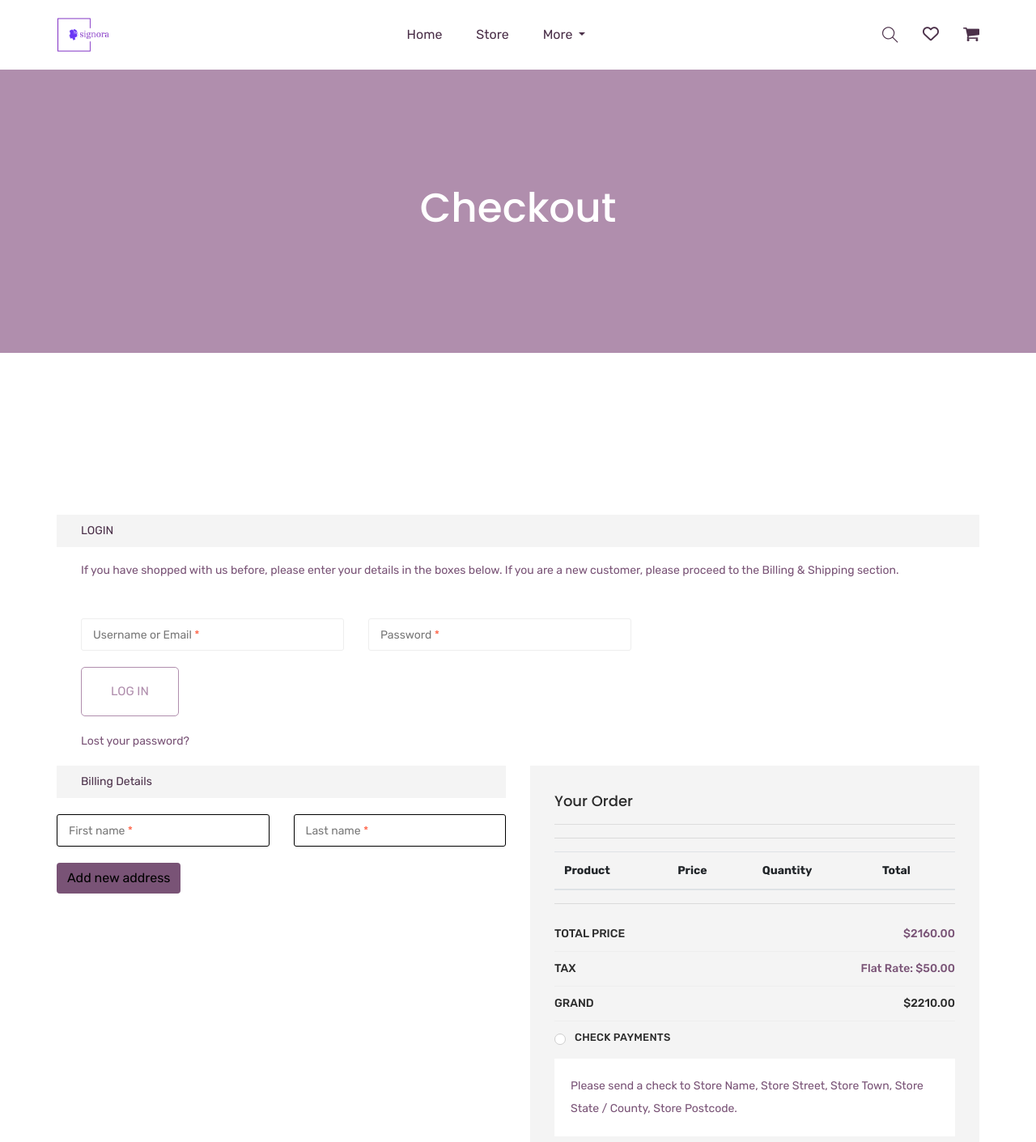
After one commit to Sonalisurvee/Ecommerce_Website, a Django app: page /cart/checkout/ in a window 1280 px wide. The commit adds this page. Shown: the top 1411 px of the page at 81% size. Run offline with Django 4.2, Linux system fonts and the light colour scheme; tables that the repository leaves empty hold one stand-in row (values such as "Sample post"); lists and menus that the app fills with data are empty; some libraries are stand-ins or nearby versions.

Commit message:
my first commit

```diff
--- a/account/views.py
+++ b/account/views.py
@@ -117,7 +117,7 @@ def signup(request):
 
 @login_required(login_url='/login')
 def view_address(request):
-     addresses = Address.objects.filter(customer=request.user)
+     addresses = Address.objects.filter(customer=request.userr)
      # print(addresses)
      context = {
           'addresses': addresses,
--- a/cart/urls.py
+++ b/cart/urls.py
@@ -9,4 +9,6 @@ urlpatterns = [
     path('remove_cart/<int:product_id>/', views.remove_cart, name='remove_cart'),
     path('remove_cartitem/<int:product_id>/', views.remove_cartitem, name='remove_cartitem'),
 
+    path('checkout/', views.checkout, name='checkout'),
+
 ]
--- a/cart/views.py
+++ b/cart/views.py
@@ -15,25 +15,35 @@ def _cart_id(request):
     return cart
 
 
+#this cart id fun is created just assign our cart the session id ,wen log in there session id will be created and every userhas its own unqiue
+# session id so every user will have its own cart so no one can have our cart items ,privacy will be maintained.
+
+
 
 def add_cart(request,product_id):
     product = Product.objects.get(id=product_id)
+
+# thus try block is created just to chech wethere cart is ther or not ,once cart is created we are able to add produtc to it
+
     try:
         cart = Cart.objects.get(cart_id=_cart_id(request))
-        #it will match the cart id with the session id to get the cart
+        # cart_id=_cart_id(request),means it will assign cart id as with the session id or key and if cart does not exsit it will go y-to except condi
+        #it will match the cart id with the session id to get the cart,lile if we dint add any product in the cart the cart will be emoty ryt
+        # so we nend to check whether that cart exists or not so we gave try and except here.
+
     except Cart.DoesNotExist: #wat if cart does not exist
         cart = Cart.objects.create( #if not exist it will create one cart
             cart_id=_cart_id(request)
         )
     cart.save()
 
-    # to add product in cart
+    # this try block is created to add products in cart
 
     try:
         cart_item = Cartitem.objects.get(product=product,cart=cart)
         cart_item.quantity+=1 #incrementing the quantity of prodiuct presnet in the cart
         cart_item.save()
-    except Cartitem.DoesNotExist:#if cart does not have any product thn create one
+    except Cartitem.DoesNotExist:#if cart does not have any product then create one
         cart_item = Cartitem.objects.create(
             product=product,
             quantity=1,#as there is no product in cart quantity will be 1 as it is the first product in cart
@@ -71,8 +81,9 @@ def remove_cartitem(request,product_id):
 
 def cart(request, total=0,quantity=0,cart_items=None):
     try:
-        cart = Cart.objects.get(cart_id=_cart_id(request))#it will match the cart id with the session id t get the cart
-        cart_items = Cartitem.objects.filter(cart=cart,is_active=True)
+        cart = Cart.objects.get(cart_id=_cart_id(request))#it will match the cart id with the session id to get the cart
+        cart_items = Cartitem.objects.filter(cart=cart,is_active=True)# is_axtive used to indicate whether a user account is active or not.
+
         for cart_item in cart_items:
             total += (cart_item.product.price * cart_item.quantity)
             quantity += cart_item.quantity
@@ -84,3 +95,27 @@ def cart(request, total=0,quantity=0,cart_items=None):
         'cart_items':cart_items,
     }
     return render(request, 'cart/cart.html',context)
+
+
+
+
+# -----------------------------------Carts --------------------------------
+
+
+
+def checkout(request,total=0,quantity=0,cart_items=None):
+    try:
+        cart = Cart.objects.get(cart_id=_cart_id(request))#it will match the cart id with the session id to get the cart
+        cart_items = Cartitem.objects.filter(cart=cart,is_active=True)# is_axtive used to indicate whether a user account is active or not.
+
+        for cart_item in cart_items:
+            total += (cart_item.product.price * cart_item.quantity)
+            quantity += cart_item.quantity
+    except ObjectDoesNotExist:
+        pass
+    context = {
+        'total':total,
+        'quantity':quantity,
+        'cart_items':cart_items,
+    }
+    return render(request,'cart/checkout.html',context)
--- a/template/cart/cart.html
+++ b/template/cart/cart.html
@@ -86,7 +86,7 @@
                 </table>
                 <div class="checkout_btn_inner float-right">
                     <a class="btn_1" href="#">Continue Shopping</a>
-                    <a class="btn_1 checkout_btn_1" href="#">Proceed to checkout</a>
+                    <a class="btn_1 checkout_btn_1" href="{% url 'checkout' %}">Proceed to checkout</a>
                 </div>
             </div>
         </div>
--- /dev/null
+++ b/template/cart/checkout.html
@@ -0,0 +1,361 @@
+{% extends 'userpanel/userbase.html' %}
+{% block title %}Checkout{% endblock title %}
+{% block body %}
+
+<style>
+  form {
+    padding-top: 20px
+  }
+
+  .checkout_area input {
+    border: 1px solid black;
+  }
+
+
+  .checkout_area .form-control {
+    border: 1px solid black;
+  }
+
+  .returning_customer .form-control {
+    border: 1px solid black;
+  }
+
+  .cap {
+    background-color: #795376;
+  }
+
+  a {
+    color: black;
+    text-decoration: none;
+  }
+
+
+</style>
+
+
+<!-- breadcrumb part start-->
+<section class="breadcrumb_part">
+  <div class="container">
+    <div class="row">
+      <div class="col-lg-12">
+        <div class="breadcrumb_iner">
+          <h2>checkout</h2>
+        </div>
+      </div>
+    </div>
+  </div>
+</section>
+<!-- breadcrumb part end-->
+
+<!--================Checkout Area =================-->
+<section class="checkout_area section_padding">
+  <div class="container">
+    <div class="returning_customer">
+      <div class="check_title">
+        <h2>
+          LOGIN
+          <!-- <a href="#">Click here to login</a> -->
+        </h2>
+      </div>
+      <p>
+        If you have shopped with us before, please enter your details in the
+        boxes below. If you are a new customer, please proceed to the
+        Billing & Shipping section.
+      </p>
+      <form class="row contact_form" action="#" method="post">
+        <div class="col-md-6 form-group p_star">
+          <input type="text" class="form-control" id="name" name="name" value=" " />
+          <span class="placeholder" data-placeholder="Username or Email"></span>
+        </div>
+        <div class="col-md-6 form-group p_star">
+          <input type="password" class="form-control" id="password" name="password" value="" />
+          <span class="placeholder" data-placeholder="Password"></span>
+        </div>
+        <div class="col-md-12 form-group">
+          <button type="submit" value="submit" class="btn_3">
+            log in
+          </button>
+          <a class="lost_pass" href="#">Lost your password?</a>
+        </div>
+      </form>
+    </div>
+
+    <!-- ------------------------------------------------------- coupan-area---------------------------------------------------------------- -->
+
+    <!-- <div class="cupon_area">
+      <div class="check_title">
+        <h2>
+          COUPON
+          <a href="#">Click here to enter your code</a>
+        </h2>
+      </div>
+      <input type="text" placeholder="Enter coupon code" />
+      <a class="tp_btn" href="#">Apply Coupon</a>
+    </div> -->
+
+    <!-- ------------------------------------------------------- billing-area---------------------------------------------------------------- -->
+
+
+    <div class="billing_details">
+      <div class="row">
+        <div class="col-lg-6">
+          <div class="check_title">
+            <h2>Billing Details</h2>
+          </div>
+
+          <form class="row contact_form" action="#" method="post">
+            <div class="col-md-6 form-group p_star">
+              <input type="text" class="form-control" id="first" name="name" />
+              <span class="placeholder" data-placeholder="First name"></span>
+            </div>
+            <div class="col-md-6 form-group p_star">
+              <input type="text" class="form-control" id="last" name="name" />
+              <span class="placeholder" data-placeholder="Last name"></span>
+            </div>
+
+            <!-- ------------------------------------------------------- address-area---------------------------------------------------------------- -->
+
+
+          </form>
+          {% if user_addresses %}
+          <h3>Your addresses</h3>
+          {% endif %}
+
+          {% for a in user_addresses %}
+          {% if not a.id == default.default.id %}
+          <h3>{{forloop.counter}} and {{default.default.id}}</h3>
+          <div class="card  mb-3">
+            <div class="card-body">
+              <h5 class="card-title">{{a.house_name}}, {{a.pincode}}</h5>
+              <p class="card-text">{{a.city}}, </p>
+              <div>
+
+
+                <!-- Button trigger modal -->
+                {% comment %} <button type="button" class="btn btn-light" data-bs-toggle="modal"
+                  data-bs-target="#address{{forloop.counter}}">
+                  <a href="{% url '' %}">
+                    View</a>
+                </button> {% endcomment %}
+
+                <!-- Modal -->
+                <div class="modal fade" id="address{{forloop.counter}}" data-bs-backdrop="static"
+                  data-bs-keyboard="false" tabindex="-1" aria-labelledby="staticBackdropLabel" aria-hidden="true">
+                  <div class="modal-dialog modal-dialog-centered modal-dialog-scrollable" role="document">
+                    <div class="modal-content">
+                      <div class="modal-header">
+                        <h4 class="modal-title fs-6" id="staticBackdropLabel">View address</h4>
+                        <button type="button" class="btn btn-close" data-bs-dismiss="modal" aria-label="Close">
+                          <i class="fa fa-times"></i>
+                        </button>
+                      </div>
+                      <div class="modal-body">
+
+                        <div class="row">
+                          <div class="col-sm-5">
+                            <p class="mb-0">House Name</p>
+                          </div>
+                          <div class="col-sm-7">
+                            {{ a.house_name}}
+                          </div>
+                        </div>
+                        <hr>
+
+                        <div class="row">
+                          <div class="col-sm-5">
+                            <p class="mb-0">City</p>
+                          </div>
+                          <div class="col-sm-7">
+                            {{ a.city}}
+                          </div>
+                        </div>
+                        <hr>
+
+                        <div class="row">
+                          <div class="col-sm-5">
+                            <p class="mb-0">Pincode</p>
+                          </div>
+                          <div class="col-sm-7">
+                            {{ a.pincode}}
+                          </div>
+                        </div>
+                        <hr>
+
+
+                        <div class="row">
+                          <div class="col-sm-5">
+                            <p class="mb-0">State</p>
+                          </div>
+                          <div class="col-sm-7">
+                            {{ a.state}}
+                          </div>
+                        </div>
+
+                      </div>
+                      <div class="modal-footer">
+                        <button type="button" class="btn btn-secondary" data-bs-dismiss="modal">Close</button>
+                      </div>
+                    </div>
+                  </div>
+                </div>
+
+                <a class="btn btn-light" href="{% url 'edit_address' a.id  %}">
+                  Edit
+                </a>
+
+                <a class="btn cap" data-bs-toggle="modal" data-bs-target="#deletaddress{{forloop.counter}}"
+                  href="{% url 'delete_address' a.id  %}">
+                  delete
+                </a>
+
+                <a class="btn btn-light" href="{% url 'default_address' a.id  %}">
+                  Default
+                </a>
+
+                <!--Edit Modal -->
+                <div class="modal fade " id="deletaddress{{forloop.counter}}" tabindex="-1"
+                  aria-labelledby="exampleModalLabel" aria-hidden="true">
+                  <div class="modal-dialog modal-dialog-centered modal-dialog-scrollable" role="document">
+                    <div class="modal-content">
+                      <div class="modal-header">
+                        <h5 class="" id="exampleModalLabel">Delete</h5>
+                        <button type="button" class="btn" data-bs-dismiss="modal" aria-label="Close"> <i
+                            class="fa fa-cancel"></i>X </button>
+                      </div>
+                      <div class="modal-body">
+                        <p>Are you sure to delete Address <span class="text-primary">" {{a.house_name}}
+                            ..."</span></p>
+                        <form action="#" enctype="multipart/form-data" method="POST">
+                          {% csrf_token %}
+                          <div class="d-flex justify-content-center">
+                            <button type="submit"
+                              class="btn btn-danger btn-lg gradient-custom-4 w-50 text-light">Confirm</button>
+                          </div>
+
+                        </form>
+                      </div>
+                    </div>
+                  </div>
+                </div>
+                {% comment %} <a href="" class="btn btn-dark">Make it default</a> {% endcomment %}
+              </div>
+            </div>
+          </div>
+          {% endif %}
+          {% endfor %}
+
+
+
+          <button class="btn cap"><a href="{% url 'add_address' %}">Add new address</a></button>
+        </div>
+
+
+        <!-- ------------------------------------------------------- side bar for order ----------------------------------------------------------- -->
+
+        <div class="col-lg-6">
+          <div class="order_box">
+            <h2>Your Order</h2>
+
+
+            <table class="table">
+              <thead>
+                <tr>
+                  <th scope="col">Product</th>
+                  <th scope="col">Price</th>
+                  <th scope="col">Quantity</th>
+                  <th scope="col">Total</th>
+
+                </tr>
+              </thead>
+              <tbody>
+                {% for cart_item in cart_items %}
+                <tr>
+                  <td>
+                    <div class="media">
+                      <div class="d-flex">
+                        <img src="{{ cart_item.product.image.url }}" alt="" width="100px"/>
+                      </div>
+                      <div class="media-body">
+                        <p>{{ cart_item.product.product_name }}</p>
+                      </div>
+                    </div>
+                  </td>
+                  <td>
+                    <h5>{{ cart_item.product.price }}</h5>
+                  </td>
+                    <h5>{{ cart_item.product.quantity }}</h5>
+                  <td>
+
+                  </td>
+                  <td>
+                    <h5>{{ cart_item.sub_total }}</h5>
+                  </td>
+                </tr>
+                {% endfor %}
+                <hr>
+
+
+              </tbody>
+            </table>
+
+                <hr>
+
+
+            <ul class="list list_2">
+              <li>
+                <a href="#">Total Price
+                  <span>$2160.00</span>
+                </a>
+              </li>
+              <li>
+                <a href="#">Tax
+                  <span>Flat rate: $50.00</span>
+                </a>
+              </li>
+              <li>
+                <a href="#">Grand
+                  <span>$2210.00</span>
+                </a>
+              </li>
+            </ul>
+            <div class="payment_item">
+              <div class="radion_btn">
+                <input type="radio" id="f-option5" name="selector" />
+                <label for="f-option5">Check payments</label>
+                <div class="check"></div>
+              </div>
+              <p>
+                Please send a check to Store Name, Store Street, Store Town,
+                Store State / County, Store Postcode.
+              </p>
+            </div>
+            <div class="payment_item active">
+              <div class="radion_btn">
+                <input type="radio" id="f-option6" name="selector" />
+                <label for="f-option6">Paypal </label>
+                <img src="img/product/single-product/card.jpg" alt="" />
+                <div class="check"></div>
+              </div>
+              <p>
+                Please send a check to Store Name, Store Street, Store Town,
+                Store State / County, Store Postcode.
+              </p>
+            </div>
+            {% comment %} <div class="creat_account">
+              <input type="checkbox" id="f-option4" name="selector" />
+              <label for="f-option4">I’ve read and accept the </label>
+              <a href="#">terms & conditions*</a>
+            </div> {% endcomment %}
+            <a class="btn_3" href="#">Proceed to Paypal</a>
+          </div>
+        </div>
+      </div>
+    </div>
+  </div>
+</section>
+
+<!--================End Checkout Area =================-->
+
+
+
+{% endblock body %}
--- a/template/userpanel/profile.html
+++ b/template/userpanel/profile.html
@@ -7,7 +7,7 @@
         background-color: #795376;
     }
     a{
-        color:black
+        color:black;
     }
 </style>
 
@@ -114,7 +114,7 @@
         {% for a in user_addresses %}
         {% if not a.id == default.default.id %}
         <h3>{{forloop.counter}} and {{default.default.id}}</h3>
-        <div class="card  mb-3">
+        <div class="card mb-3">
             <div class="card-body">
                 <h5 class="card-title">{{a.house_name}}, {{a.pincode}}</h5>
                 <p class="card-text">{{a.city}}, </p>
```
Also changed, not shown: home/urls.py (+9 -0 lines), template/product/product_list.html (+18 -3 lines), store/views.py (line endings or trailing spaces).
